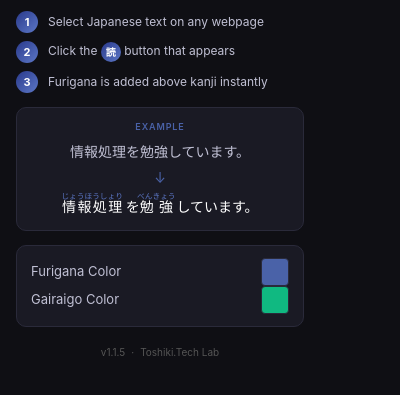
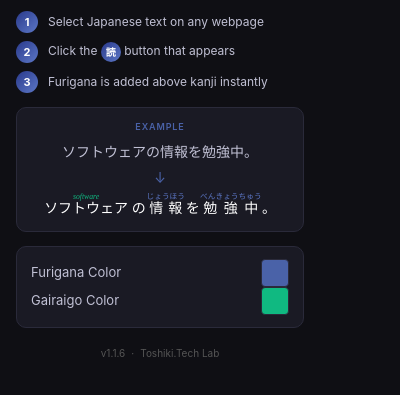
Before and after one commit to toshiki-tech/yomi-mark, a browser extension: page popup/popup.html in a window 400 px wide. Shown: the part 107-502 px from the top of the page. Drawn offline with Linux system fonts and the light colour scheme.

Commit message:
feat: update popup demo to show dual-color Kanji and Gairaigo (v1.1.6)

```diff
--- a/package.json
+++ b/package.json
@@ -1,6 +1,6 @@
 {
   "name": "yomi-mark",
-  "version": "1.1.5",
+  "version": "1.1.6",
   "description": "",
   "main": "index.js",
   "scripts": {
--- a/popup/popup.css
+++ b/popup/popup.css
@@ -221,7 +221,17 @@ body {
 
 .demo-after ruby rt {
     font-size: 0.55em;
+    line-height: 1;
+}
+
+.demo-after .yomimark-rt-kanji {
     color: #5c77c6;
+}
+
+.demo-after .yomimark-rt-gairaigo {
+    color: #10b981;
+    font-weight: 500;
+    font-style: italic;
 }
 
 /* ── Settings Section ────────────────────────────────── */
--- a/popup/popup.html
+++ b/popup/popup.html
@@ -48,16 +48,21 @@
 
     <div class="demo-box">
       <div class="demo-label">Example</div>
-      <div class="demo-before">情報処理を勉強しています。</div>
+      <div class="demo-before">ソフトウェアの情報を勉強中。</div>
       <div class="demo-arrow">↓</div>
       <div class="demo-after">
-        <ruby>情報処理<rp>(</rp>
-          <rt>じょうほうしょり</rt>
+        <ruby class="yomimark-ruby">ソフトウェア<rp>(</rp>
+          <rt class="yomimark-rt-gairaigo">software</rt>
           <rp>)</rp>
-        </ruby>を<ruby>勉強<rp>(</rp>
-          <rt>べんきょう</rt>
+        </ruby>の
+        <ruby class="yomimark-ruby">情報<rp>(</rp>
+          <rt class="yomimark-rt-kanji">じょうほう</rt>
           <rp>)</rp>
-        </ruby>しています。
+        </ruby>を
+        <ruby class="yomimark-ruby">勉強中<rp>(</rp>
+          <rt class="yomimark-rt-kanji">べんきょうちゅう</rt>
+          <rp>)</rp>
+        </ruby>。
       </div>
     </div>
 
@@ -73,7 +78,7 @@
     </div>
 
     <footer class="popup-footer">
-      <span>v1.1.5</span>
+      <span>v1.1.6</span>
       <span>·</span>
       <span>Toshiki.Tech Lab</span>
     </footer>
--- a/popup/popup.js
+++ b/popup/popup.js
@@ -11,7 +11,8 @@
 
     const colorPicker = document.getElementById("rt-color");
     const gairaigoColorPicker = document.getElementById("gairaigo-color");
-    const demoRubyText = document.querySelector(".demo-after ruby rt");
+    const demoRtKanji = document.querySelectorAll(".demo-after .yomimark-rt-kanji");
+    const demoRtGairaigo = document.querySelectorAll(".demo-after .yomimark-rt-gairaigo");
 
     // Load saved state
     chrome.storage.local.get(["yomimarkEnabled", "yomimarkRubyColor", "yomimarkGairaigoColor"], function (result) {
@@ -23,13 +24,14 @@
 
         if (result.yomimarkRubyColor) {
             colorPicker.value = result.yomimarkRubyColor;
-            if (demoRubyText) demoRubyText.style.color = result.yomimarkRubyColor;
+            demoRtKanji.forEach(el => el.style.color = result.yomimarkRubyColor);
         } else {
             colorPicker.value = isDark ? "#38bdf8" : "#4a62a8";
         }
 
         if (result.yomimarkGairaigoColor) {
             gairaigoColorPicker.value = result.yomimarkGairaigoColor;
+            demoRtGairaigo.forEach(el => el.style.color = result.yomimarkGairaigoColor);
         } else {
             gairaigoColorPicker.value = isDark ? "#34d399" : "#10b981";
         }
@@ -39,12 +41,13 @@
     colorPicker.addEventListener("input", function () {
         const color = colorPicker.value;
         chrome.storage.local.set({ yomimarkRubyColor: color });
-        if (demoRubyText) demoRubyText.style.color = color;
+        demoRtKanji.forEach(el => el.style.color = color);
     });
 
     gairaigoColorPicker.addEventListener("input", function () {
         const color = gairaigoColorPicker.value;
         chrome.storage.local.set({ yomimarkGairaigoColor: color });
+        demoRtGairaigo.forEach(el => el.style.color = color);
     });
 
     // Toggle handler
```
Also changed, not shown: manifest.json.
